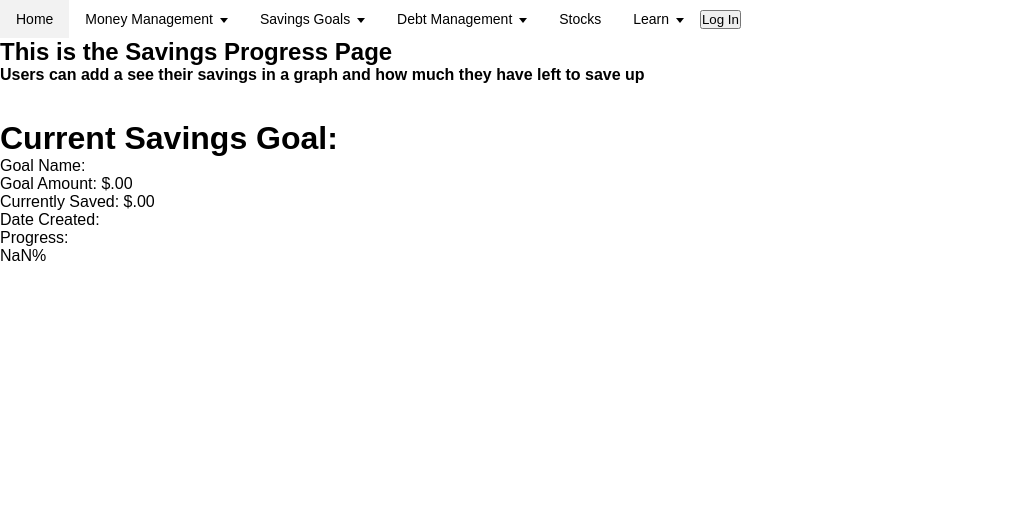
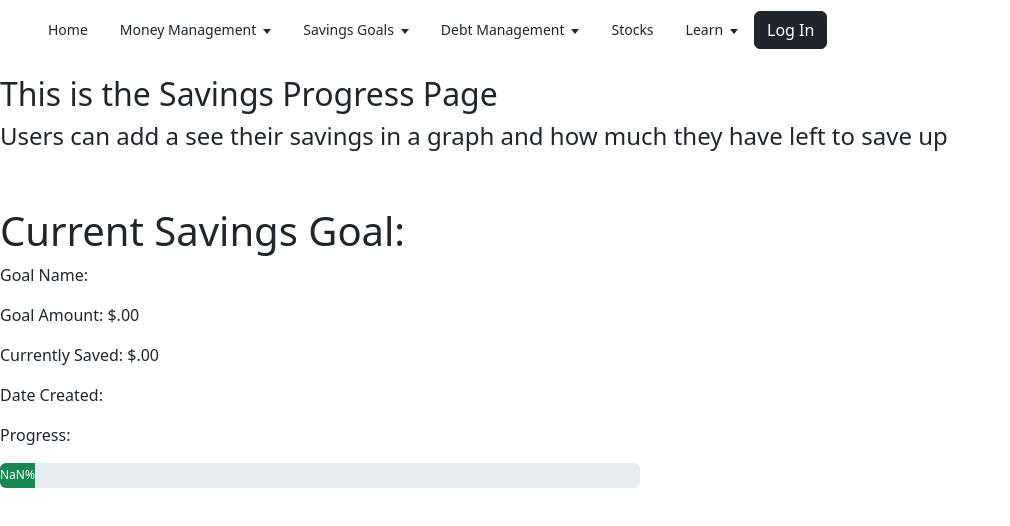
Before and after one commit to Shamayal/frog-finance, a React (Create React App) app in the folder frontend/client/: page /savings/progress in a window 1280 px wide. Shown: the top 526 px of the page, without its empty margins (0-1010 px from the left). Built offline with nearby package versions, Linux system fonts and the light colour scheme; no server answers.

Commit message:
update button navigation and styling

```diff
--- a/frontend/client/src/components/debt/AddNewDebtGoal.jsx
+++ b/frontend/client/src/components/debt/AddNewDebtGoal.jsx
@@ -64,7 +64,7 @@ const CreateDebtGoal = () => {
 
         <br />
 
-        <button type="submit" onClick={handleClick}>Create Goal</button>
+        <button  className='btn btn-light' type="submit" onClick={handleClick}>Create Goal</button>
       </form>
 
 
--- a/frontend/client/src/components/savings/CreateSavingsGoal.jsx
+++ b/frontend/client/src/components/savings/CreateSavingsGoal.jsx
@@ -1,6 +1,7 @@
 import React, { useState, useEffect } from 'react';
 import { useNavigate } from 'react-router-dom';
 import { useSavingsHook } from '../../hooks/savings';
+import 'bootstrap/dist/css/bootstrap.css';
 
 const CreateSavingsGoal = () => {
   const [savingName, setSavingName] = useState("")
@@ -26,7 +27,12 @@ const CreateSavingsGoal = () => {
     <div>
       <h1>Create New Savings Goal: </h1>
 
-      {currentSavingsGoal && <p>You already have an active savings goal. Click here to view it</p>}
+      {currentSavingsGoal &&
+        <div>
+          <p>You already have an active savings goal. To stay focused, leap towards one saving goal at a time</p>
+          <button className='btn btn-light' onClick={() => navigate("/savings/progress")}>view savings goal</button>
+        </div>
+      }
 
       {!currentSavingsGoal &&
 
@@ -74,7 +80,7 @@ const CreateSavingsGoal = () => {
 
           <br />
 
-          <button type="submit" onClick={handleClick}>Create Goal</button>
+          <button className='btn btn-light' type="submit" onClick={handleClick}>Create Goal</button>
         </form>
 
       }
--- a/frontend/client/src/components/savings/CurrentSavingsGoal.jsx
+++ b/frontend/client/src/components/savings/CurrentSavingsGoal.jsx
@@ -1,29 +1,29 @@
-import React, { useCallback, useState, useContext, useEffect } from 'react';
+import React, { useEffect } from 'react';
+import { useNavigate } from 'react-router-dom';
 import { useSavingsHook } from '../../hooks/savings';
 
-
 const ViewSavingsGoals = () => {
-
+  const navigate = useNavigate();
   const { viewSavingsGoal, currentSavingsGoal } = useSavingsHook();
-  console.log("current savings goal state", currentSavingsGoal)
 
   useEffect(() => {
-    viewSavingsGoal()
-  }, [])
-
-  const currentAmount = parseInt(currentSavingsGoal.current_amount);
-
-  const width = (currentSavingsGoal.goal_amount / currentAmount).toFixed(0);
-
-  console.log('check width', width)
+    viewSavingsGoal();
+  }, []);
 
   return (
     <div>
       <h1>Current Savings Goal: </h1>
 
-      {!currentSavingsGoal && <p>You dont have any savings goals yet</p>}
+      {!currentSavingsGoal &&
+        <div>
+          <p>You don't have any savings goals yet</p>
+          <button className='btn btn-light' onClick={() => navigate("/savings/add")}>create new goal</button>
 
-      {currentSavingsGoal &&
+        </div>
+
+      }
+
+      {currentSavingsGoal && (
         <>
           <p>Goal Name: {currentSavingsGoal.saving_name}</p>
           <p>Goal Amount: ${currentSavingsGoal.goal_amount}.00</p>
@@ -32,16 +32,22 @@ const ViewSavingsGoals = () => {
 
           <p>Progress:</p>
 
-          <div className="progress w-50" role="progressbar" aria-label="Success example" aria-valuenow={25} aria-valuemin={0} aria-valuemax={100}>
-            <div className="progress-bar bg-success" style={{ width: `${width}%` }}>{width}%</div>
+          {(() => {
+            const currentAmount = parseInt(currentSavingsGoal.current_amount);
+            const width = (currentSavingsGoal.goal_amount / currentAmount).toFixed(0);
 
-          </div>
+            console.log('check width', width);
 
-
+            return (
+              <div className="progress w-50" role="progressbar" aria-label="Success example" aria-valuenow={25} aria-valuemin={0} aria-valuemax={100}>
+                <div className="progress-bar bg-success" style={{ width: `${width}%` }}>{width}%</div>
+              </div>
+            );
+          })()}
         </>
-      }
+      )}
     </div>
-  )
-}
+  );
+};
 
 export default ViewSavingsGoals;
```
